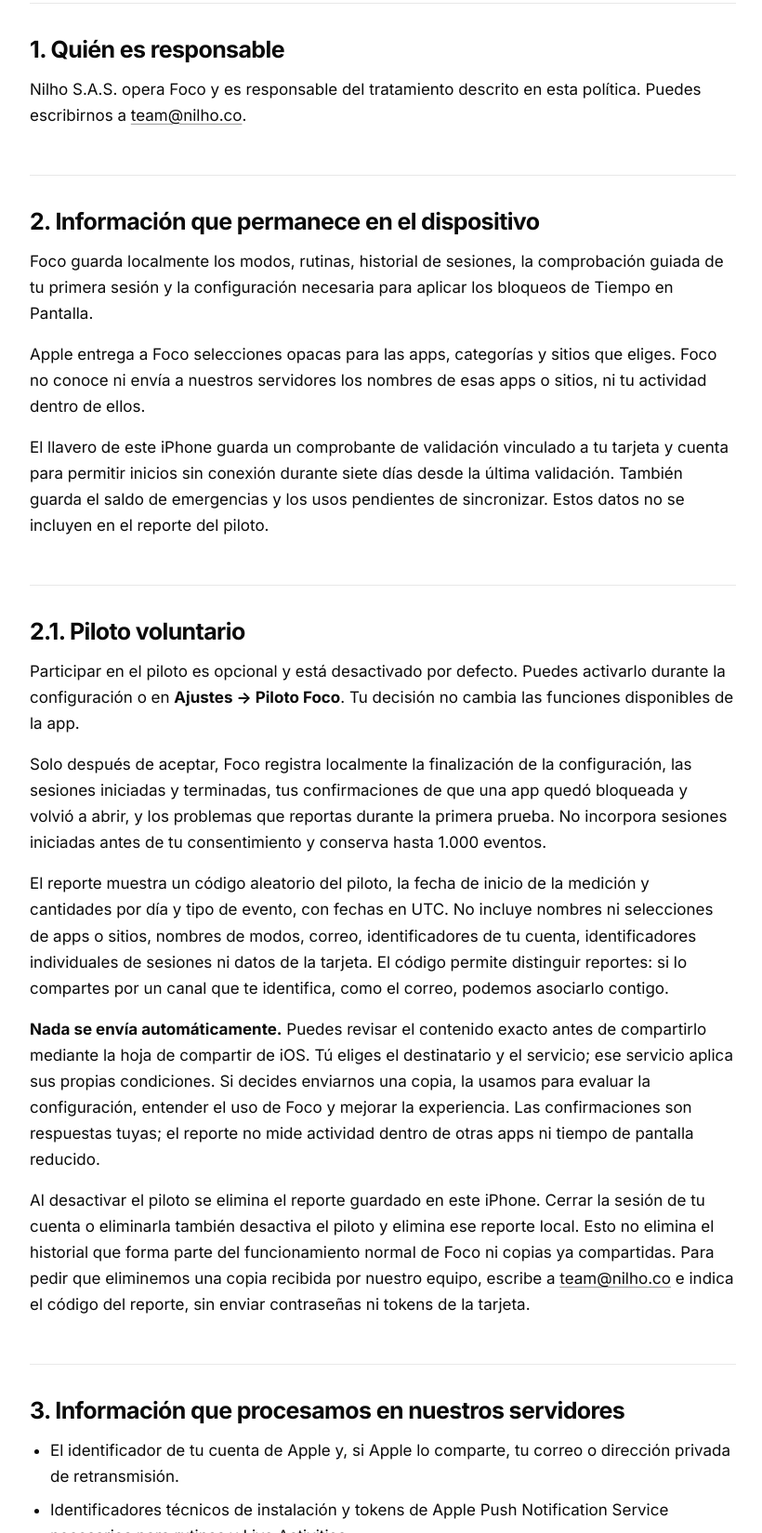
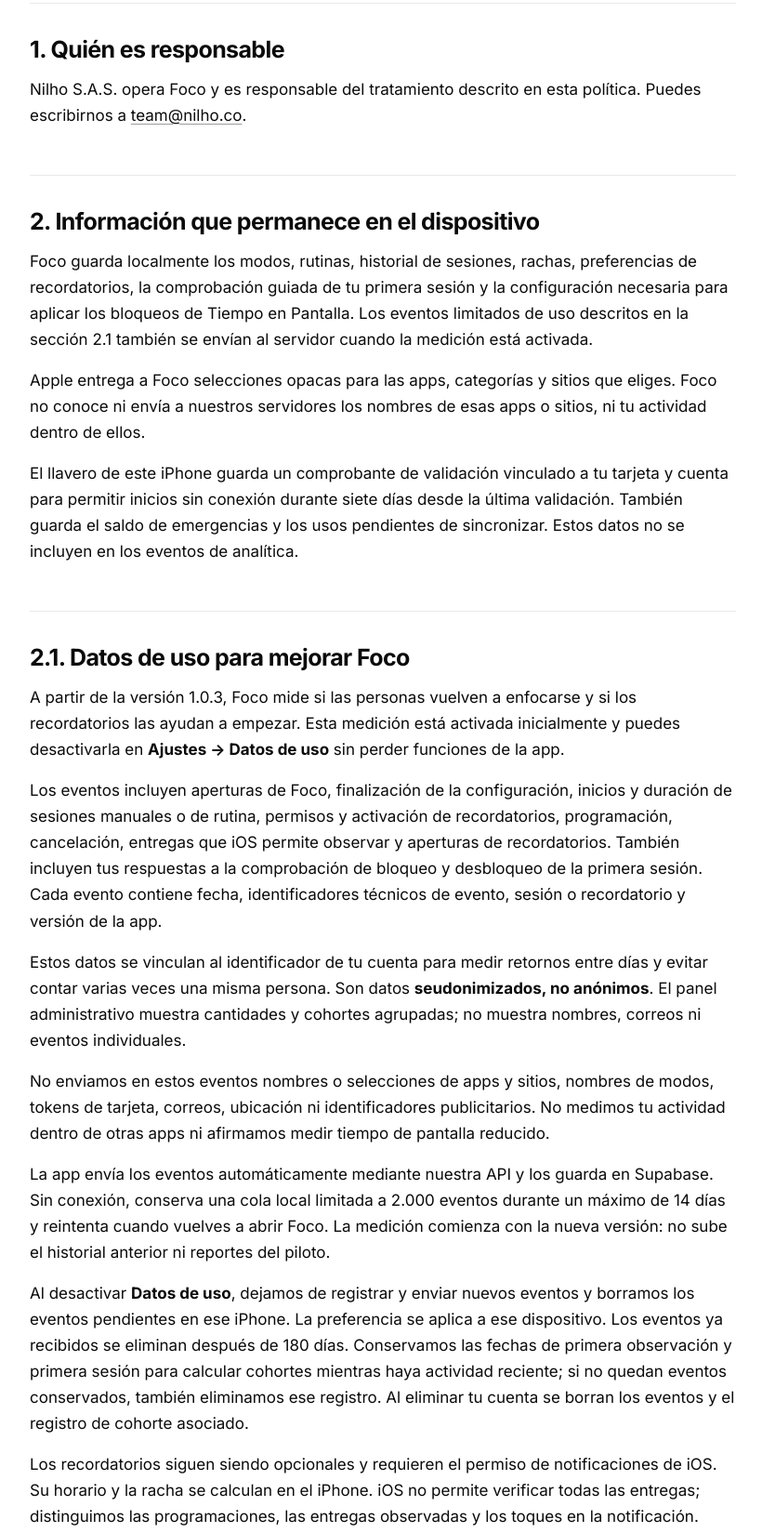
Before and after one commit to juanfgaviriac/nilho-website, a plain HTML site: page foco/privacidad/index.html in a window 1280 px wide. Shown: the part 498-2147 px from the top of the page at 93% size, without its empty margins (228-1048 px from the left). Drawn offline with Linux system fonts and the light colour scheme.

Commit message:
Describe Foco first-party retention and reminder analytics

```diff
--- a/foco/privacidad/index.html
+++ b/foco/privacidad/index.html
@@ -26,7 +26,7 @@
         <p class="eyebrow">Tu atención se queda contigo</p>
         <h1>Política de privacidad</h1>
         <p class="lede">Foco está diseñado para devolverte tiempo sin convertir tu atención en un producto. La selección de apps y sitios permanece en tu iPhone.</p>
-        <p class="updated">Última actualización: 4 de septiembre de 2026</p>
+        <p class="updated">Última actualización: 11 de septiembre de 2026</p>
 
         <div class="content">
             <section>
@@ -36,18 +36,21 @@
 
             <section>
                 <h2>2. Información que permanece en el dispositivo</h2>
-                <p>Foco guarda localmente los modos, rutinas, historial de sesiones, la comprobación guiada de tu primera sesión y la configuración necesaria para aplicar los bloqueos de Tiempo en Pantalla.</p>
+                <p>Foco guarda localmente los modos, rutinas, historial de sesiones, rachas, preferencias de recordatorios, la comprobación guiada de tu primera sesión y la configuración necesaria para aplicar los bloqueos de Tiempo en Pantalla. Los eventos limitados de uso descritos en la sección 2.1 también se envían al servidor cuando la medición está activada.</p>
                 <p>Apple entrega a Foco selecciones opacas para las apps, categorías y sitios que eliges. Foco no conoce ni envía a nuestros servidores los nombres de esas apps o sitios, ni tu actividad dentro de ellos.</p>
-                <p>El llavero de este iPhone guarda un comprobante de validación vinculado a tu tarjeta y cuenta para permitir inicios sin conexión durante siete días desde la última validación. También guarda el saldo de emergencias y los usos pendientes de sincronizar. Estos datos no se incluyen en el reporte del piloto.</p>
+                <p>El llavero de este iPhone guarda un comprobante de validación vinculado a tu tarjeta y cuenta para permitir inicios sin conexión durante siete días desde la última validación. También guarda el saldo de emergencias y los usos pendientes de sincronizar. Estos datos no se incluyen en los eventos de analítica.</p>
             </section>
 
-            <section id="piloto-voluntario">
-                <h2>2.1. Piloto voluntario</h2>
-                <p>Participar en el piloto es opcional y está desactivado por defecto. Puedes activarlo durante la configuración o en <strong>Ajustes → Piloto Foco</strong>. Tu decisión no cambia las funciones disponibles de la app.</p>
-                <p>Solo después de aceptar, Foco registra localmente la finalización de la configuración, las sesiones iniciadas y terminadas, tus confirmaciones de que una app quedó bloqueada y volvió a abrir, y los problemas que reportas durante la primera prueba. No incorpora sesiones iniciadas antes de tu consentimiento y conserva hasta 1.000 eventos.</p>
-                <p>El reporte muestra un código aleatorio del piloto, la fecha de inicio de la medición y cantidades por día y tipo de evento, con fechas en UTC. No incluye nombres ni selecciones de apps o sitios, nombres de modos, correo, identificadores de tu cuenta, identificadores individuales de sesiones ni datos de la tarjeta. El código permite distinguir reportes: si lo compartes por un canal que te identifica, como el correo, podemos asociarlo contigo.</p>
-                <p><strong>Nada se envía automáticamente.</strong> Puedes revisar el contenido exacto antes de compartirlo mediante la hoja de compartir de iOS. Tú eliges el destinatario y el servicio; ese servicio aplica sus propias condiciones. Si decides enviarnos una copia, la usamos para evaluar la configuración, entender el uso de Foco y mejorar la experiencia. Las confirmaciones son respuestas tuyas; el reporte no mide actividad dentro de otras apps ni tiempo de pantalla reducido.</p>
-                <p>Al desactivar el piloto se elimina el reporte guardado en este iPhone. Cerrar la sesión de tu cuenta o eliminarla también desactiva el piloto y elimina ese reporte local. Esto no elimina el historial que forma parte del funcionamiento normal de Foco ni copias ya compartidas. Para pedir que eliminemos una copia recibida por nuestro equipo, escribe a <a href="mailto:team@nilho.co?subject=Eliminar%20reporte%20del%20piloto%20Foco">team@nilho.co</a> e indica el código del reporte, sin enviar contraseñas ni tokens de la tarjeta.</p>
+            <section id="datos-de-uso">
+                <h2>2.1. Datos de uso para mejorar Foco</h2>
+                <p>A partir de la versión 1.0.3, Foco mide si las personas vuelven a enfocarse y si los recordatorios las ayudan a empezar. Esta medición está activada inicialmente y puedes desactivarla en <strong>Ajustes → Datos de uso</strong> sin perder funciones de la app.</p>
+                <p>Los eventos incluyen aperturas de Foco, finalización de la configuración, inicios y duración de sesiones manuales o de rutina, permisos y activación de recordatorios, programación, cancelación, entregas que iOS permite observar y aperturas de recordatorios. También incluyen tus respuestas a la comprobación de bloqueo y desbloqueo de la primera sesión. Cada evento contiene fecha, identificadores técnicos de evento, sesión o recordatorio y versión de la app.</p>
+                <p>Estos datos se vinculan al identificador de tu cuenta para medir retornos entre días y evitar contar varias veces una misma persona. Son datos <strong>seudonimizados, no anónimos</strong>. El panel administrativo muestra cantidades y cohortes agrupadas; no muestra nombres, correos ni eventos individuales.</p>
+                <p>No enviamos en estos eventos nombres o selecciones de apps y sitios, nombres de modos, tokens de tarjeta, correos, ubicación ni identificadores publicitarios. No medimos tu actividad dentro de otras apps ni afirmamos medir tiempo de pantalla reducido.</p>
+                <p>La app envía los eventos automáticamente mediante nuestra API y los guarda en Supabase. Sin conexión, conserva una cola local limitada a 2.000 eventos durante un máximo de 14 días y reintenta cuando vuelves a abrir Foco. La medición comienza con la nueva versión: no sube el historial anterior ni reportes del piloto.</p>
+                <p>Al desactivar <strong>Datos de uso</strong>, dejamos de registrar y enviar nuevos eventos y borramos los eventos pendientes en ese iPhone. La preferencia se aplica a ese dispositivo. Los eventos ya recibidos se eliminan después de 180 días. Conservamos las fechas de primera observación y primera sesión para calcular cohortes mientras haya actividad reciente; si no quedan eventos conservados, también eliminamos ese registro. Al eliminar tu cuenta se borran los eventos y el registro de cohorte asociado.</p>
+                <p>Los recordatorios siguen siendo opcionales y requieren el permiso de notificaciones de iOS. Su horario y la racha se calculan en el iPhone. iOS no permite verificar todas las entregas; distinguimos las programaciones, las entregas observadas y los toques en la notificación.</p>
+                <p>En versiones anteriores, el piloto era voluntario y sus reportes permanecían en el iPhone hasta que eligieras compartirlos. La nueva versión retira ese piloto y elimina sus datos locales. Para pedir que eliminemos una copia que antes enviaste al equipo, escribe a <a href="mailto:team@nilho.co">team@nilho.co</a>.</p>
             </section>
 
             <section>
@@ -64,7 +67,7 @@
 
             <section>
                 <h2>4. Para qué usamos la información</h2>
-                <p>La usamos únicamente para autenticar tu cuenta, validar tarjetas, mantener el límite de emergencias, ejecutar rutinas y Live Activities, proteger el servicio y responder solicitudes de soporte. Si eliges compartir con nosotros un reporte del piloto, también lo usamos para los fines descritos en la sección 2.1.</p>
+                <p>La usamos para autenticar tu cuenta, validar tarjetas, mantener el límite de emergencias, ejecutar rutinas y Live Activities, proteger el servicio y responder solicitudes de soporte. Los datos de uso descritos en la sección 2.1 nos permiten medir retención, detectar problemas de configuración y evaluar los recordatorios para mejorar el producto.</p>
                 <p>No vendemos datos personales ni los usamos para publicidad o seguimiento entre apps y sitios.</p>
             </section>
 
```
